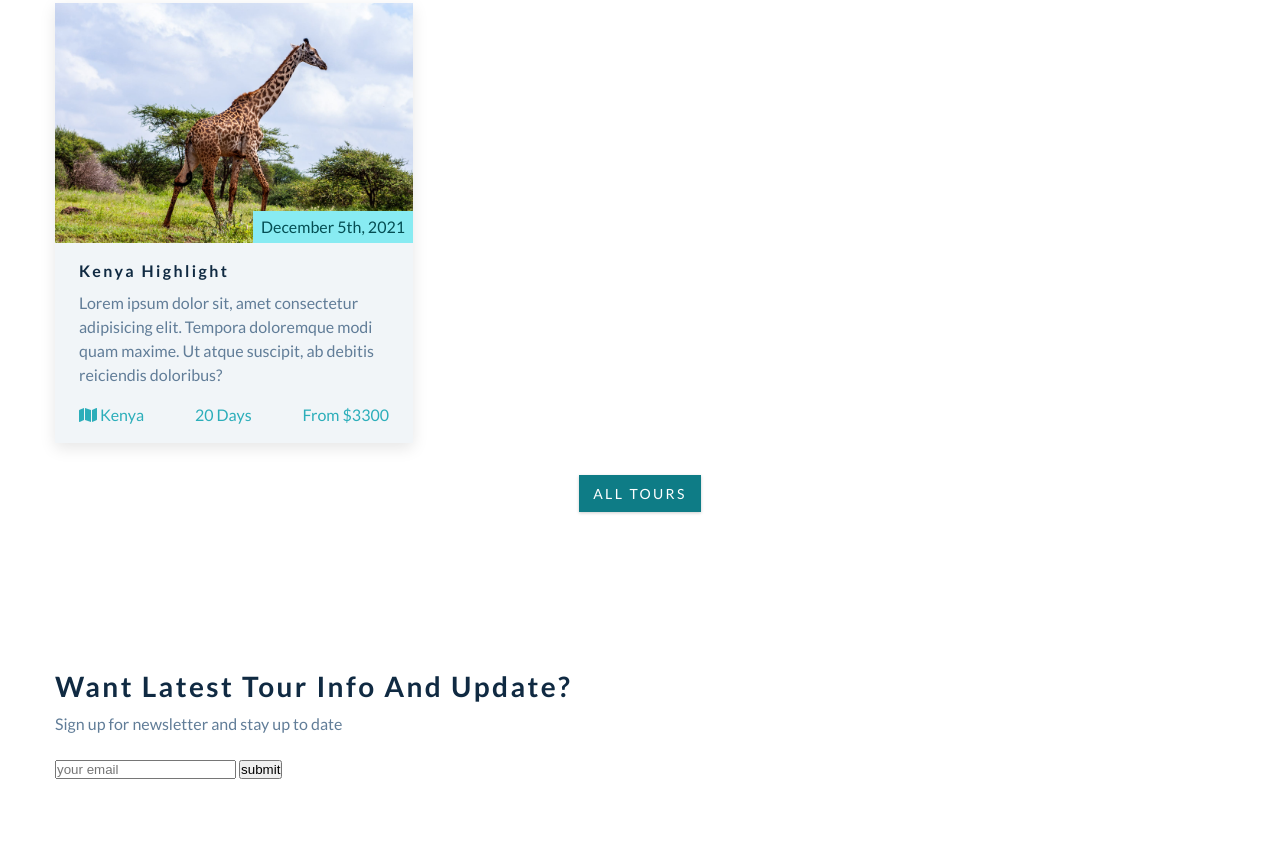
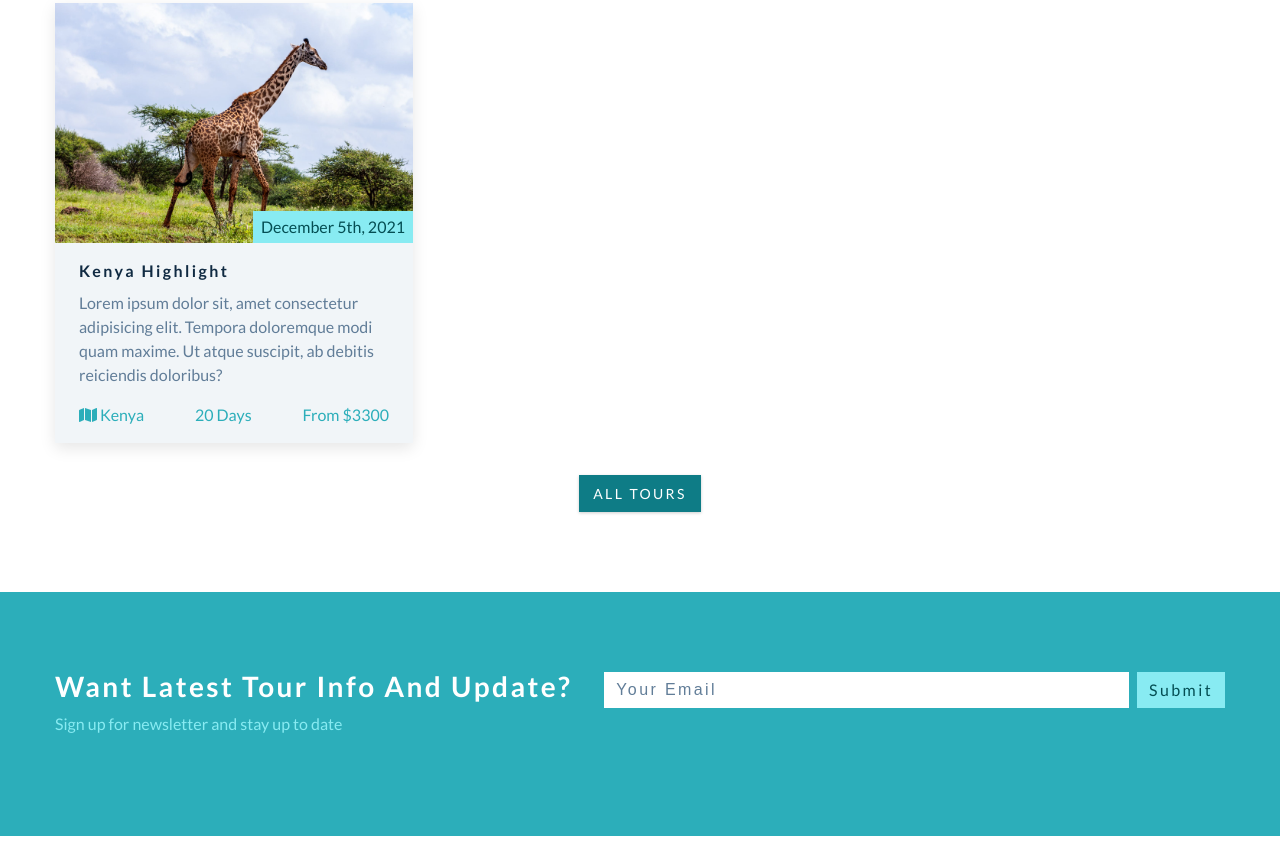
Before and after one commit to NarminGale/Backroads-Tours-Company, a plain HTML site: page index.html in a window 1280 px wide. Shown: the part 2486-3346 px from the top of the page. After the commit the page ends 3322 px from the top, so only its background shows below. Drawn offline with Linux system fonts and the light colour scheme.

Commit message:
Completed style of contact section

```diff
--- a/css/styles.css
+++ b/css/styles.css
@@ -333,6 +333,7 @@ p {
   margin-bottom: 0.75rem;
   line-height: 1.25;
 }
+
 .tour-title p {
   color: var(--clr-grey-7);
 }
@@ -366,3 +367,61 @@ p {
     flex: 0 0 calc(33.333% - 2rem);
   }
 }
+
+/* === Contact === */
+.contact {
+  background: var(--clr-primary-5);
+}
+.contact-title {
+  color: var(--clr-white);
+}
+.contact-title p {
+  color: var(--clr-primary-8);
+}
+.contact-form {
+  display: flex;
+  max-width: 28rem;
+}
+.form-control {
+  flex: 1 1 auto;
+  color: var(--clr-grey-5);
+}
+.form-control,
+.btn-submit {
+  padding: 0.375rem 0.75rem;
+  font-size: 1rem;
+  line-height: 1.5;
+  font-weight: 300;
+  letter-spacing: var(--spacing);
+  background: var(--clr-white);
+  text-transform: capitalize;
+  border: transparent;
+}
+.form-control::placeholder {
+  color: inherit;
+}
+.btn-submit {
+  font-family: var(--ff-primary);
+  margin-left: 0.5rem;
+  cursor: pointer;
+  transition: var(--transition);
+  color: var(--clr-primary-1);
+  background: var(--clr-primary-8);
+}
+.btn-submit:hover {
+  background: var(--clr-primary-1);
+  color: var(--clr-primary-5);
+}
+@media screen and (min-width: 992px) {
+  .contact-center {
+    display: flex;
+    flex-wrap: wrap;
+    justify-content: space-between;
+  }
+  .contact-form {
+    align-self: flex-start;
+    flex: 1 1 auto;
+    max-width: 100%;
+    padding-left: 2rem;
+  }
+}
```
